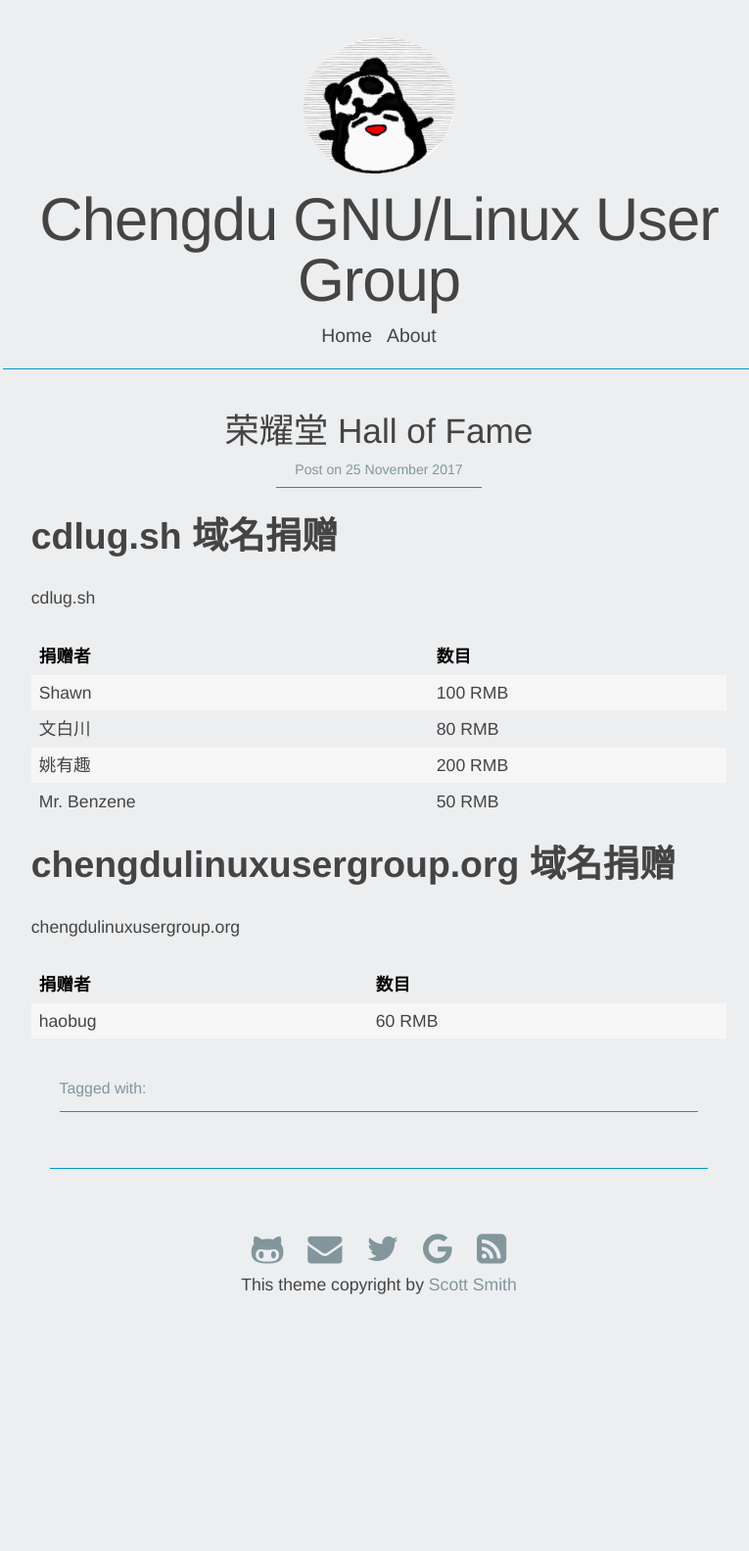
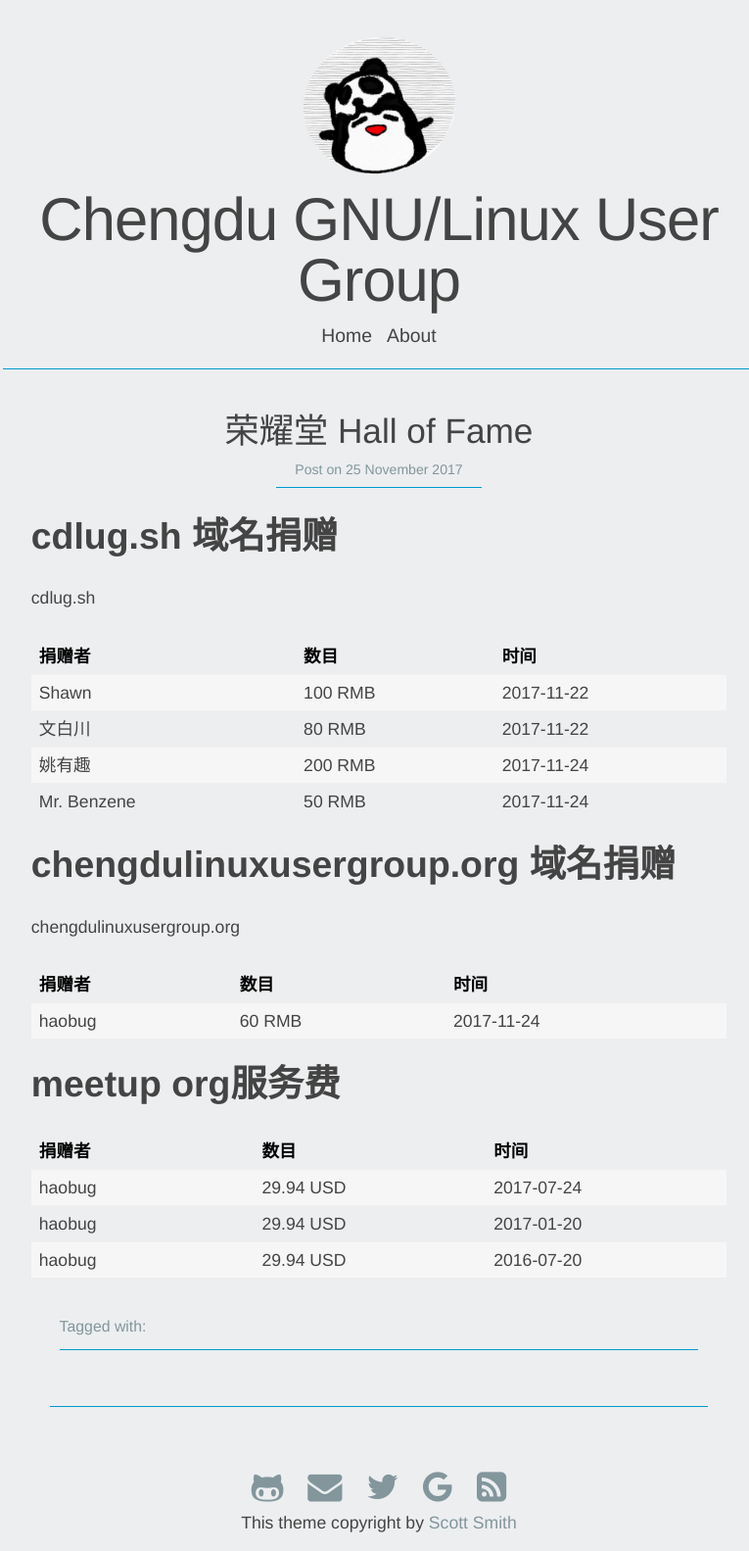
Before and after one commit to cdlug/cdlug.github.io, a Jekyll site: the page built from _posts/2017-11-25-Hall_of_Fame.md, in a window 1280 px wide. Shown: the whole page at 98% size, without its empty margins (253-1018 px from the left). Built offline with Jekyll 4.4.1, drawn with Linux system fonts in a browser that asks for light colours; nearby versions of some CDN libraries; comment, search, counter and statistics services are not loaded; before the commit the page ends 1339 px from its top, so only the background shows below that.

Commit message:
Update 2017-11-25-Hall_of_Fame.md

```diff
--- a/_posts/2017-11-25-Hall_of_Fame.md
+++ b/_posts/2017-11-25-Hall_of_Fame.md
@@ -6,16 +6,24 @@ title: 荣耀堂 Hall of Fame
 ## cdlug.sh 域名捐赠
 cdlug.sh
 
-| 捐赠者        | 数目 |
-| ------------- | ------------- |
-|Shawn         | 100 RMB|
-|文白川         | 80 RMB|
-|姚有趣         |200 RMB|
-|Mr. Benzene   |50 RMB|
+| 捐赠者        | 数目 | 时间 |
+| ------------- | ------------- | ----- |
+|Shawn         | 100 RMB|2017-11-22|
+|文白川         | 80 RMB|2017-11-22|
+|姚有趣         |200 RMB|2017-11-24|
+|Mr. Benzene   |50 RMB|2017-11-24|
 
 ## chengdulinuxusergroup.org 域名捐赠
 chengdulinuxusergroup.org
 
-| 捐赠者        | 数目 |
-| ------------- | ------------- |
-|haobug| 60 RMB|
+| 捐赠者        | 数目 | 时间 |
+| ------------- | ------------- | -------|
+|haobug| 60 RMB|2017-11-24|
+
+## meetup org服务费
+
+| 捐赠者        | 数目 | 时间 |
+| ------------- | ------------- | ----- |
+|haobug| 29.94 USD|2017-07-24|
+|haobug| 29.94 USD|2017-01-20|
+|haobug| 29.94 USD|2016-07-20|
```
